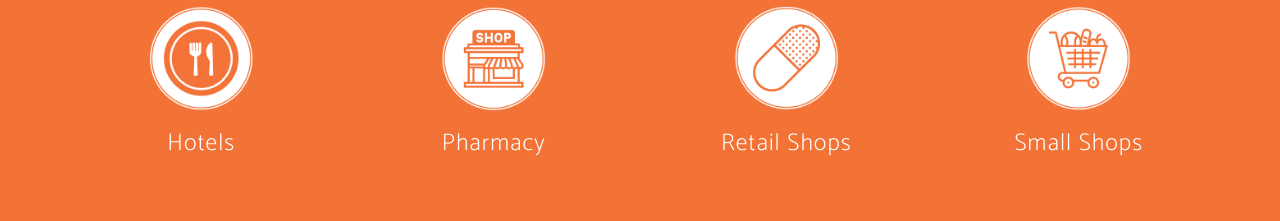
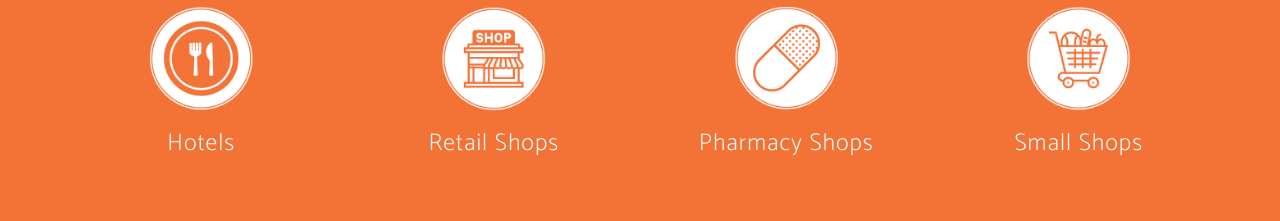
Before and after one commit to SmileDrug/ShopCo, a website: page index.html in a window 1280 px wide. Shown: the part 2760-2981 px from the top of the page. Drawn offline with nearby package versions, Linux system fonts and the light colour scheme; a web font is replaced by a local one.

Commit message:
final final final final laast chenage

```diff
--- a/index.html
+++ b/index.html
@@ -171,7 +171,7 @@
             <div class="feature-item">
               <center>
               <img src="./img/icon2.png" width="40%" alt="">
-              <h3>Pharmacy</h3>
+              <h3>Retail Shops</h3>
             </center>
             </div>
           </div>
@@ -180,7 +180,7 @@
             <div class="feature-item">
               <center>
               <img src="./img/icon3.png" width="40%" alt="">
-              <h3>Retail Shops</h3>
+              <h3>Pharmacy Shops</h3>
             </center>
             </div>
           </div>
```
